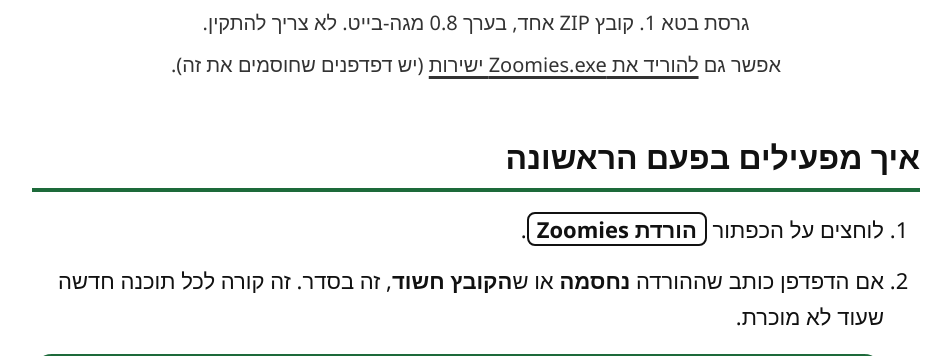
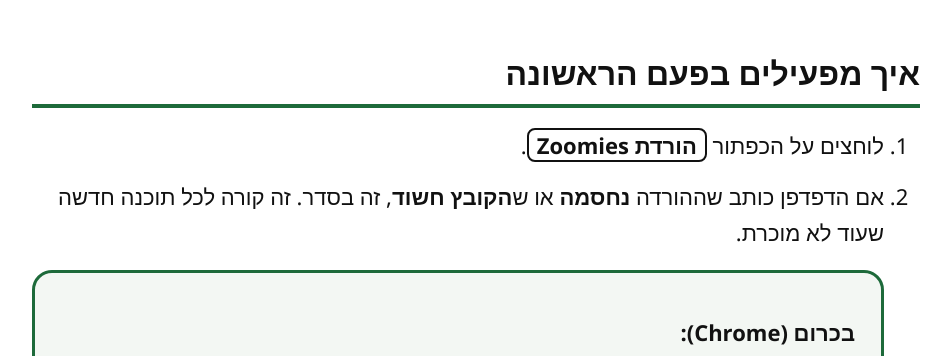
Before and after one commit to yaelnesher-cyber/ZOOMIES, a plain HTML site: page index.html in a window 1280 px wide. Shown: the part 744-1100 px from the top of the page, without its empty margins (164-1115 px from the left). Drawn offline with Linux system fonts and the light colour scheme.

Commit message:
Remove the text under the download button
Co-Authored-By: Claude Opus 5.5 <noreply@anthropic.com>
Claude-Session: https://claude.ai/code/session_01M44n9zb93S1VsoWm4V7ens

```diff
--- a/index.html
+++ b/index.html
@@ -132,8 +132,6 @@
         הורדת Zoomies
       </a>
     </div>
-    <p class="small">גרסת בטא 1. קובץ ZIP אחד, בערך 0.8 מגה-בייט. לא צריך להתקין.</p>
-    <p class="small">אפשר גם <a href="Zoomies.exe" download>להוריד את Zoomies.exe ישירות</a> (יש דפדפנים שחוסמים את זה).</p>
   </section>
 
   <section aria-labelledby="run-title">
```
